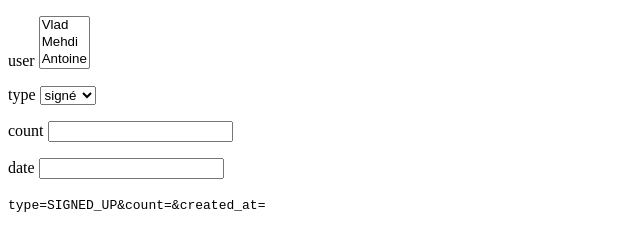
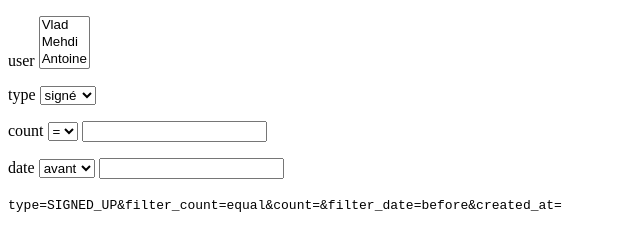
Before and after one commit to SetiZ/dolead, a website: page index.html in a window 1280 px wide. Shown: the whole page, without its empty margins (0-640 px from the left). Drawn offline with nearby package versions, Linux system fonts and the light colour scheme.

Commit message:
compare and filter

```diff
--- a/index.html
+++ b/index.html
@@ -31,10 +31,21 @@
 		</p>
 		<p>
 			<label for="count">count</label>
+			<select name="filter_count" id="filter_count">
+				<option value="lt"><</option>
+				<option value="lte">≤</option>
+				<option value="equal" selected="">=</option>
+				<option value="gte">≥</option>
+				<option value="gt">></option>
+			</select>
 			<input name="count" type="number" id="count">
 		</p>
 		<p>
 			<label for="datepicker">date</label>
+			<select name="filter_date" id="filter_date">
+				<option value="before">avant</option>
+				<option value="after">après</option>
+			</select>
 			<input name="created_at" type="text" id="datepicker">
 		</p>
 	</form>
```
